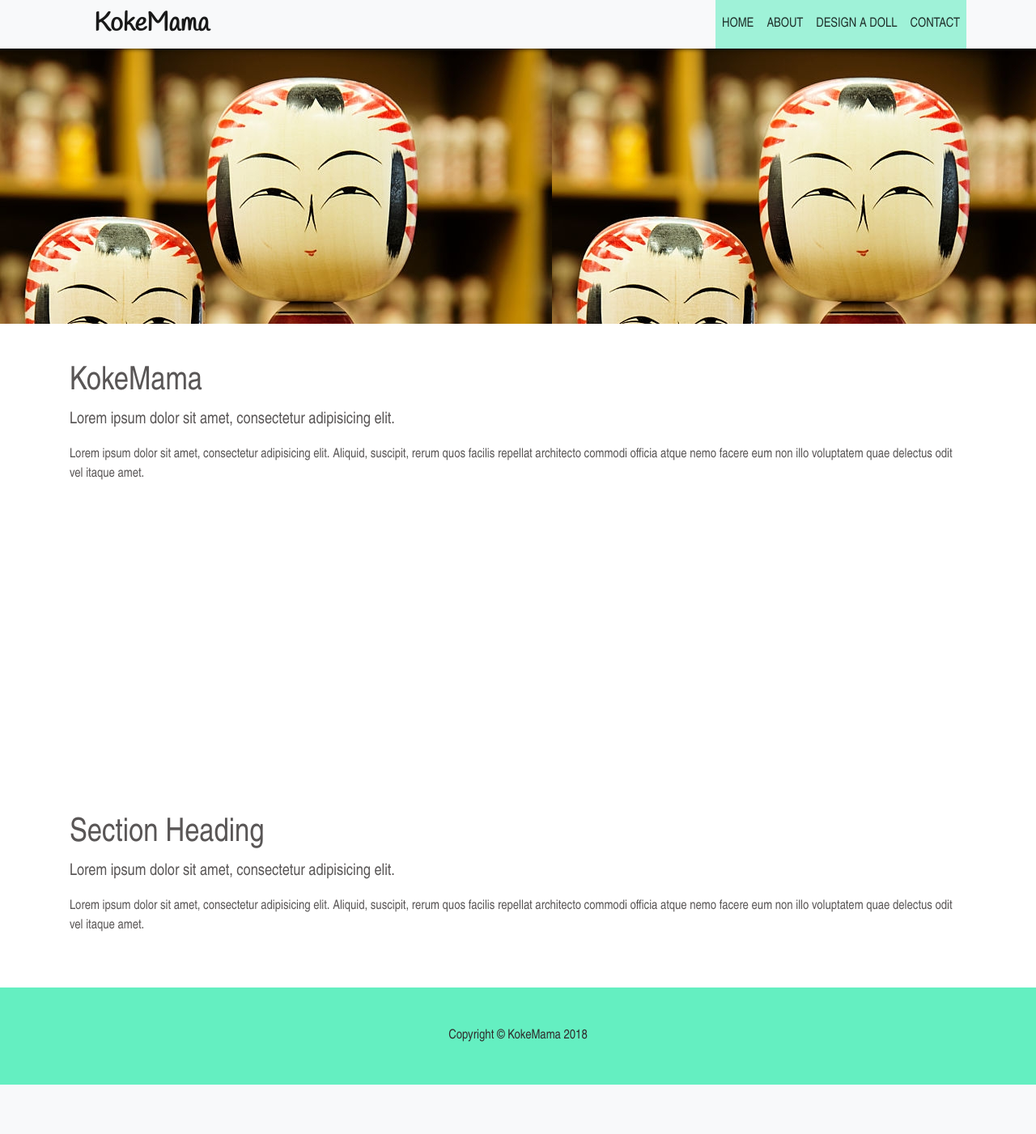
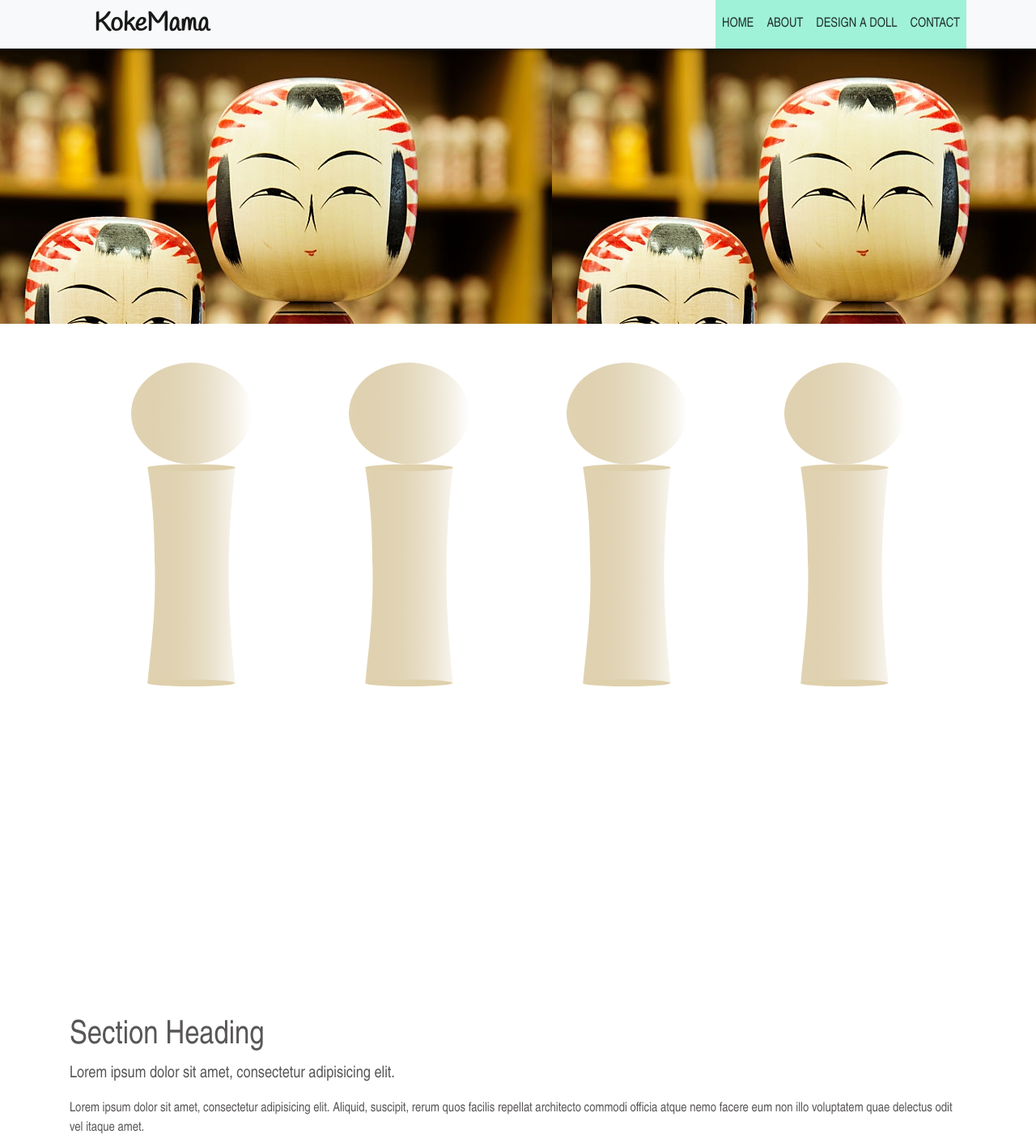
Before and after one commit to mwhitman189/Kokeshi, a Flask app: page / in a window 1280 px wide. Shown: the top 1401 px of the page at 81% size. Before the commit the page ends 1340 px from the top, so only its background shows below. Run offline with Flask 2, Linux system fonts and the light colour scheme; some libraries are stand-ins or nearby versions; some web fonts are replaced.

Commit message:
Add kokeshi buttons to home page

```diff
--- a/static/css/styles.css
+++ b/static/css/styles.css
@@ -25,6 +25,13 @@ a:hover {
 .flex {
   display: flex;
   flex-direction: row; }
+
+.space-around {
+  justify-content: space-around; }
+
+.kokeshi-nav-item {
+  list-style: none;
+  width: 20%; }
 
 .btn {
   margin: 20px 0;
@@ -79,6 +86,12 @@ a:hover {
 
 .bg-image-full-1 {
   background-attachment: fixed; }
+
+.kokeshi-button {
+  background-position: center;
+  background-repeat: no-repeat;
+  background-size: contain;
+  height: 400px; }
 
 .design-form {
   width: 90%; }
--- a/static/scss/styles.scss
+++ b/static/scss/styles.scss
@@ -41,6 +41,15 @@ a {
 .flex {
   display: flex;
   flex-direction: row;
+}
+
+.space-around {
+  justify-content: space-around;
+}
+
+.kokeshi-nav-item {
+  list-style: none;
+  width: 20%;
 }
 
 //********************
@@ -116,6 +125,16 @@ a {
 
 .bg-image-full-1 {
   background-attachment: fixed;
+}
+
+//*************
+//* Home Page *
+//*************
+.kokeshi-button {
+  background-position: center;
+  background-repeat: no-repeat;
+  background-size: contain;
+  height: 400px;
 }
 
 //***************
--- a/templates/home.html
+++ b/templates/home.html
@@ -3,15 +3,24 @@
 {% block content_1 %}
 
 <section class="py-5">
-  <div class="container">
-    <div id="app"><h1>KokeMama</h1>
-    </div>
-
-    <p class="lead">Lorem ipsum dolor sit amet, consectetur adipisicing elit.</p>
-    <p>Lorem ipsum dolor sit amet, consectetur adipisicing elit. Aliquid, suscipit,
-      rerum quos facilis repellat architecto commodi officia atque nemo facere eum
-      non illo voluptatem quae delectus odit vel itaque amet.</p>
-  </div>
+  <nav class="container home-page-nav">
+    <ul class="kokeshi-navbar-nav" id="navList">
+      <div class="container flex space-around">
+        <li class="kokeshi-nav-item">
+          <a class="kokeshi-nav-link nav-link-1 caps" href="{{ url_for('showHome') }}"><div class="kokeshi-button" style="background-image: url('../static/img/kokeshi_model.svg')"></div></a>
+        </li>
+        <li class="kokeshi-nav-item">
+          <a class="kokeshi-nav-link nav-link-2 caps" href="{{ url_for('showAboutPage')}}"><div class="kokeshi-button" style="background-image: url('../static/img/kokeshi_model.svg')"></div></a>
+        </li>
+        <li class="kokeshi-nav-item">
+          <a class="kokeshi-nav-link nav-link-3 caps" href="{{ url_for('showDesignPage')}}"><div class="kokeshi-button" style="background-image: url('../static/img/kokeshi_model.svg')"></div></a>
+        </li>
+        <li class="kokeshi-nav-item">
+          <a class="kokeshi-nav-link nav-link-4 caps" href="{{ url_for('showAboutPage')}}"><div class="kokeshi-button" style="background-image: url('../static/img/kokeshi_model.svg')"></div></a>
+        </li>
+      </div>
+    </ul>
+  </nav>
 </section>
 {% endblock %}
 
@@ -39,13 +48,5 @@
 {% endblock %}
 
 {% block scripts %}
-<script>
-    var vm = new Vue({
-        el: '#app',
-        delimiters: ['[[', ']]'],
-        data: {
-            message: "Authentic Kokeshi Doll Baby Gifts"
-        }
-    })
-</script>
+
 {% endblock %}
```
Also changed, not shown: static/img/kokeshi_model_color.svg (added).
